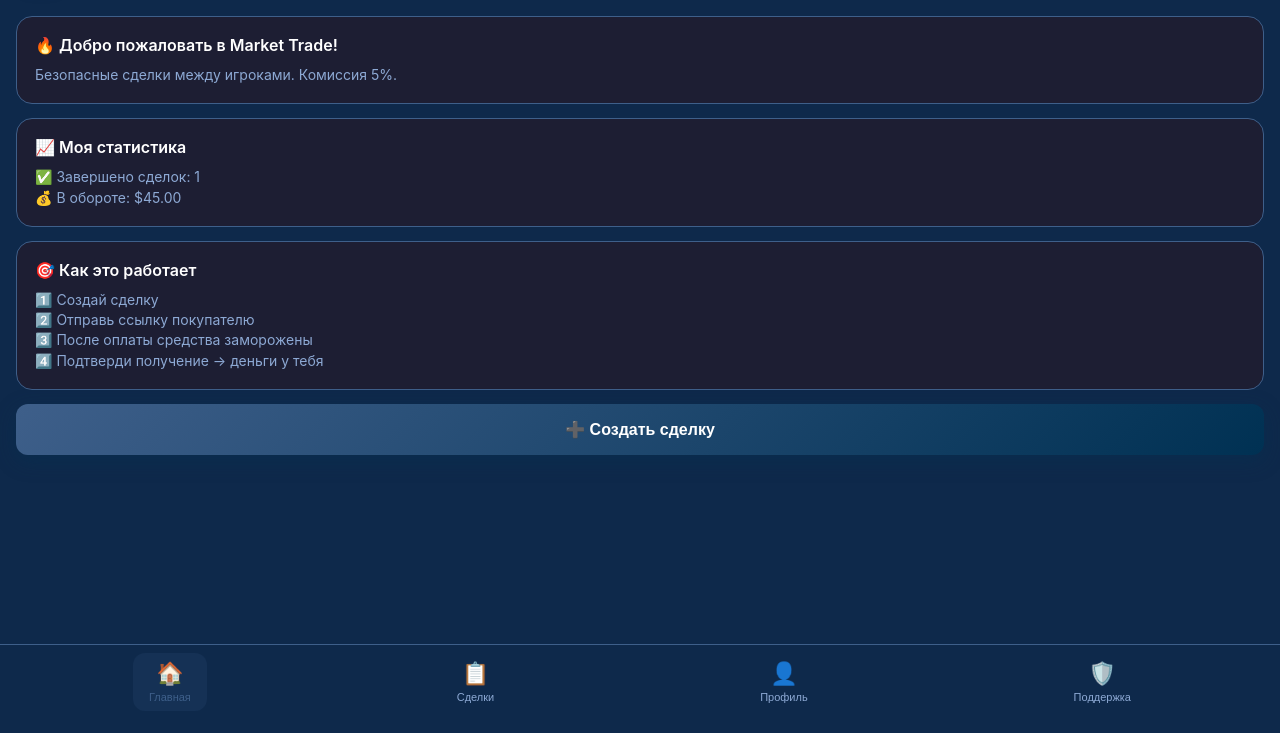
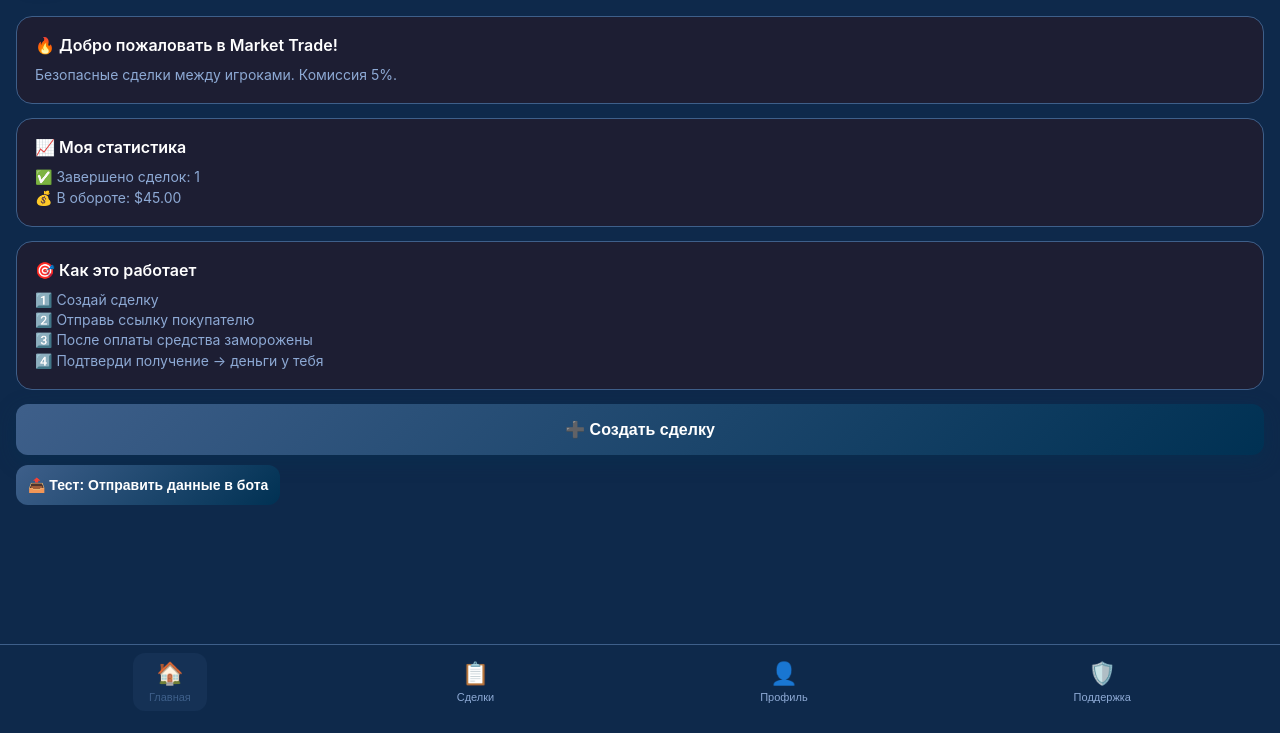
Before and after one commit to pidorhho-ship-it/index.html, a plain HTML site: page index.html in a window 1280 px wide. Shown: the part 67-800 px from the top of the page. Drawn offline with Linux system fonts and the light colour scheme.

Commit message:
Update index.html

```diff
--- a/index.html
+++ b/index.html
@@ -443,6 +443,18 @@
         }
 
         .hidden { display: none; }
+
+        .test-btn {
+            background: linear-gradient(135deg, #3E5F8A, #003153);
+            border: none;
+            padding: 12px;
+            border-radius: 12px;
+            color: white;
+            font-size: 14px;
+            font-weight: 600;
+            margin-top: 10px;
+            cursor: pointer;
+        }
     </style>
 </head>
 <body>
@@ -468,6 +480,7 @@
             <div class="card-text">1️⃣ Создай сделку<br>2️⃣ Отправь ссылку покупателю<br>3️⃣ После оплаты средства заморожены<br>4️⃣ Подтверди получение → деньги у тебя</div>
         </div>
         <button class="btn btn-primary" onclick="switchScreen('deals')">➕ Создать сделку</button>
+        <button class="test-btn" onclick="sendToBot('test', { message: 'Привет от WebApp!' })">📤 Тест: Отправить данные в бота</button>
     </div>
 
     <div id="dealsScreen" class="screen">
@@ -742,6 +755,8 @@
             const botUsername = tgUser?.username || 'MarketTradeBot';
             const dealLink = `https://t.me/${botUsername}?start=${newDeal.id}`;
             alert(`✅ Сделка создана!\n\nСсылка для покупателя:\n${dealLink}`);
+
+            sendToBot('create_deal', { id: newDeal.id, title: title, amount: amount, currency: currency });
         }
 
         function renderChat() {
@@ -782,6 +797,8 @@
             saveChat();
             renderChat();
             input.value = '';
+
+            sendToBot('chat_message', { text: text });
 
             setTimeout(() => {
                 const responseTime = new Date();
@@ -856,6 +873,8 @@
                         avatarContainer.style.alignItems = 'center';
                         avatarContainer.style.justifyContent = 'center';
                     }
+
+                    sendToBot('app_opened', { user: tgUser });
                 } else {
                     document.getElementById('profileName').innerHTML = 'Гость';
                     document.getElementById('profileUsername').innerHTML = '@guest';
@@ -896,6 +915,7 @@
             updateAllUI();
             closeModal();
             alert('✅ Реквизиты сохранены!');
+            sendToBot('update_requisites', { crypto: requisites.crypto, card: requisites.card, phone: requisites.phone });
         }
 
         function switchScreen(screenId) {
@@ -909,6 +929,23 @@
             btn.addEventListener('click', () => switchScreen(btn.getAttribute('data-screen')));
         });
 
+        // ========== ФУНКЦИЯ ОТПРАВКИ ДАННЫХ В БОТА ==========
+        function sendToBot(action, data) {
+            if (window.Telegram && window.Telegram.WebApp) {
+                const tg = window.Telegram.WebApp;
+                const sendData = JSON.stringify({
+                    action: action,
+                    data: data,
+                    user: tg.initDataUnsafe?.user,
+                    timestamp: new Date().toISOString()
+                });
+                console.log('Sending to bot:', sendData);
+                tg.sendData(sendData);
+            } else {
+                console.log('Telegram WebApp not available, data not sent:', { action, data });
+            }
+        }
+
         loadTelegramProfile();
         loadData();
     </script>
```
